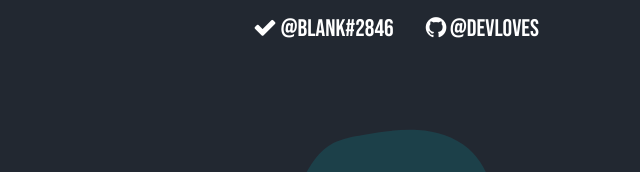
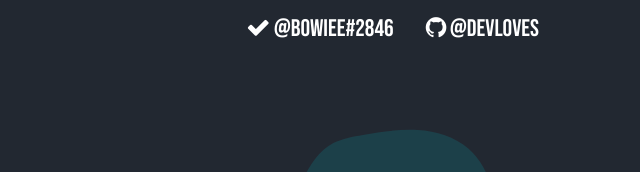
Before and after one commit to devloves/cs50-project0, a plain HTML site: page Index.html in a window 1280 px wide. Shown: the top 172 px of the page, 625-1265 px from the left. Drawn offline with nearby package versions, Linux system fonts and the light colour scheme.

Commit message:
Update Index.html

```diff
--- a/Index.html
+++ b/Index.html
@@ -12,7 +12,7 @@
 <body>
 <div class="topnav">
   <span><i class="fa fa-github" style='font-size:24px'></i>   @devloves</span>
-  <span><i class='fa fa-check' style='font-size:24px'></i>  @Blank#2846</span>
+  <span><i class='fa fa-check' style='font-size:24px'></i>  @Bowiee#2846</span>
   <a href="Index.html" style="background: #fff;
   color: black;">HOME</a>
   <a href="about.html">ABOUT</a>
```
